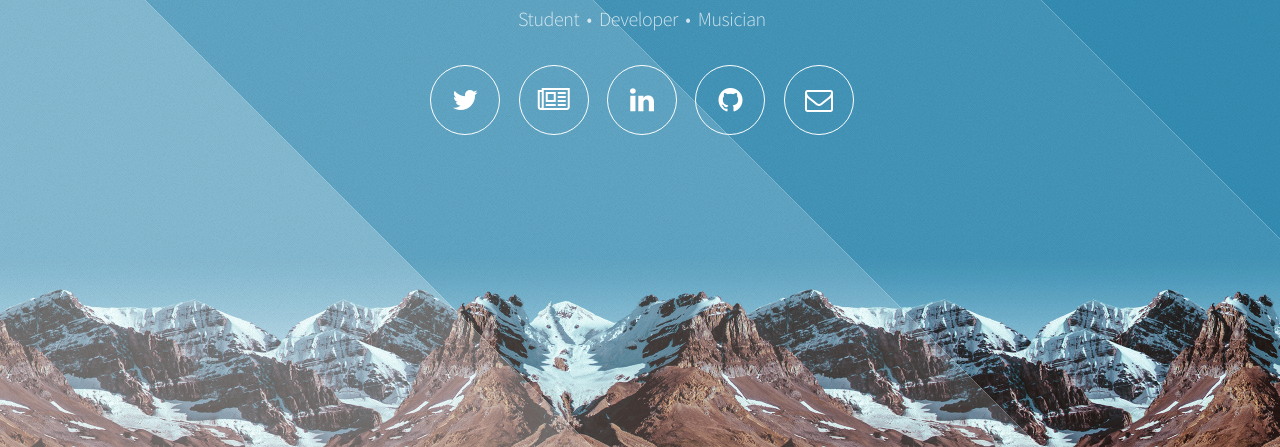
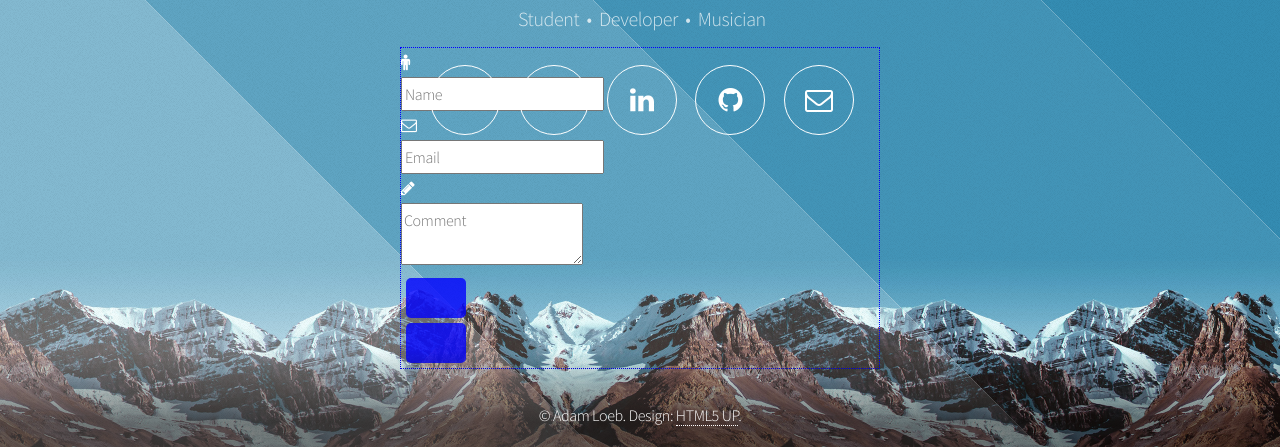
Before and after one commit to aloeb/TempWebsite, a plain HTML site: page index.html in a window 1280 px wide. Both pictures are taken after a click on the link 818 px from the left and 452 px from the top of the page. Shown: the part 353-800 px from the top of the page. Drawn offline with Linux system fonts and the light colour scheme.

Commit message:
shows form on click (form doesn't work yet)

```diff
--- a/css/style.css
+++ b/css/style.css
@@ -380,11 +380,30 @@
 
 				/* Contact Form */
 				#form-main {
+					display: block;
+					opacity:0.0;
+					border: 1px dotted blue;
+
+					margin:400px;
+				}
+
+				#form-main .after {
 					display: none;
 				}
 
-				#form-main.after {
-					display: block;
+				.button {
+					opacity: .8;
+					width:60px;
+					height:40px;
+					margin:5px;
+					border-radius:5px;
+					background-color:blue;
+				}
+
+				.button:hover {
+					opacity: 1;
+					width:50px;
+					height:30px;
 				}
 
 /* Footer */
--- a/index.html
+++ b/index.html
@@ -26,7 +26,42 @@
 	<body class="loading">
 		<div id="wrapper">
 			<div id="bg"></div>
-			<div id="overlay"></div>
+
+			<div id="overlay">
+				<!-- Contact -->
+					<div id="form-main">
+						<div id="form-div">
+							<form class="form" id="form1">
+
+								<p class="name">
+									<div class="icon fa-male"></div>
+									<input name="name" type="text" class="validate[required,custom[onlyLetter],length[0,100]] feedback-input" placeholder="Name" id="name" />
+								</p>
+
+								<p class="email">
+									<div class="icon fa-envelope-o"></div>
+									<input name="email" type="text" class="validate[required,custom[email]] feedback-input" id="email" placeholder="Email" />
+								</p>
+
+								<p class="text">
+									<div class="icon fa-pencil"></div>
+									<textarea name="text" class="validate[required,length[6,300]] feedback-input" id="comment" placeholder="Comment"></textarea>
+								</p>
+
+
+								<div class="button" id="submit">
+									<div class="ease"></div>
+								</div>
+
+								<div class="button" id="cancel">
+									<!--<input type="submit" value="SEND" id="button-blue"/>-->
+									<div class="ease"></div>
+								</div>
+							</form>
+						</div>
+					</div>
+			</div>
+
 			<div id="main">
 
 				<!-- Header -->
@@ -45,34 +80,6 @@
 
 					</header>
 
-				<!-- Contact -->
-					<div id="form-main">
-						<div id="form-div">
-							<form class="form" id="form1">
-
-								<p class="name">
-									<div class="icon fa-male"/>
-									<input name="name" type="text" class="validate[required,custom[onlyLetter],length[0,100]] feedback-input" placeholder="Name" id="name" />
-								</p>
-
-								<p class="email">
-									<div class="icon fa-envelope-o"/>
-									<input name="email" type="text" class="validate[required,custom[email]] feedback-input" id="email" placeholder="Email" />
-								</p>
-
-								<p class="text">
-									<div class="icon fa-pencil"/>
-									<textarea name="text" class="validate[required,length[6,300]] feedback-input" id="comment" placeholder="Comment"></textarea>
-								</p>
-
-
-								<div class="submit">
-									<input type="submit" value="SEND" id="button-blue"/>
-									<div class="ease"></div>
-								</div>
-							</form>
-						</div>
-					</div>
 
 				<!-- Footer -->
 					<footer id="footer">
--- a/js/init.js
+++ b/js/init.js
@@ -41,9 +41,13 @@
 	// block of JS events above and use the jQuery-based ones below instead.
 
 		$( document ).ready(function() {
-		    $('#contact').on('click', function() {
-					console.debug("Hello");
-					$('#form-main').toggleClass('after');
+		    $('#contact').click(function() {
+					/*$('#form-main').toggleClass('after');*/
+					$("#form-main").fadeTo('slow', 1);
+				});
+
+				$('#submit').click(function() {
+					$('#form-main').fadeTo('slow', 0);
 				});
 		});
 
```
Also changed, not shown: 3 other files.
